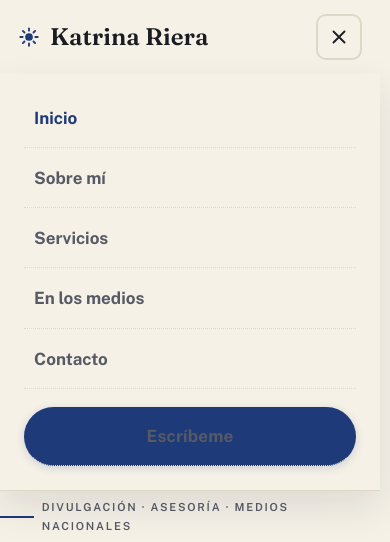
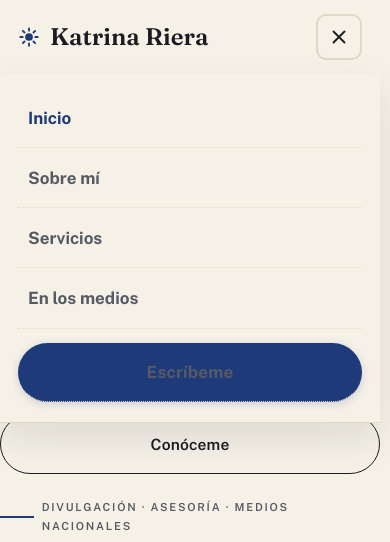
Before and after one commit to crr000/trykat, a plain HTML site: page index.html in a window 390 px wide. Both pictures are taken after a click on the button "Abrir menú". Shown: the top 542 px of the page. Drawn offline with nearby package versions, Linux system fonts and the light colour scheme.

Commit message:
Mejoras en version de movil, botones mas pequeños

```diff
--- a/index.html
+++ b/index.html
@@ -126,8 +126,8 @@
 .btn:hover{transform:translateY(-2px)}
 .btn:active{transform:translateY(0) scale(.97);transition-duration:.08s}
 .btn[disabled]{opacity:.6;cursor:default;transform:none;box-shadow:none}
-.btn--solid{background:var(--teja);color:var(--cal);box-shadow:0 2px 8px rgba(30,58,120,.18)}
-.btn--solid:hover{background:var(--teja-osc);color:var(--cal);box-shadow:0 14px 30px rgba(30,58,120,.32)}
+.btn--solid{background:var(--teja);color:#ffffff;box-shadow:0 2px 8px rgba(30,58,120,.18)}
+.btn--solid:hover{background:#2d5fb2;color:#ffffff;box-shadow:0 14px 30px rgba(30,58,120,.32)}
 .btn--ghost{border-color:var(--tinta);color:var(--tinta);background:transparent}
 .btn--ghost:hover{background:var(--tinta);color:var(--cal);box-shadow:0 14px 30px rgba(20,28,52,.20)}
 .btn--cal{background:var(--cal);color:var(--mar-osc)}
@@ -518,6 +518,9 @@
   .hero .lede{font-size:1.02rem;margin-bottom:24px}
   .hero__cta{gap:12px}
   .hero__meta{margin-top:24px;font-size:.69rem;gap:8px}
+  .nav{padding:16px 18px 20px}
+  .nav .btn{margin:12px 0 0}
+  .hero__cta .btn{margin:0 0 0 0}
   .grid-3,.grid-2,.steps,.media-grid{grid-template-columns:1fr}
   .trust__in{flex-direction:column;text-align:center;gap:16px;justify-content:center}
   .trust__logos{justify-content:center;gap:16px}
@@ -558,7 +561,6 @@
       <a href="#/sobre-mi" data-route="sobre-mi">Sobre mí</a>
       <a href="#/servicios" data-route="servicios">Servicios</a>
       <a href="#/en-los-medios" data-route="en-los-medios">En los medios</a>
-      <a href="#/contacto" data-route="contacto">Contacto</a>
       <a href="#/contacto" class="btn btn--solid btn--sm">Escríbeme</a>
     </nav>
     <button class="burger" id="burger" aria-label="Abrir menú" aria-expanded="false" aria-controls="nav">
```
